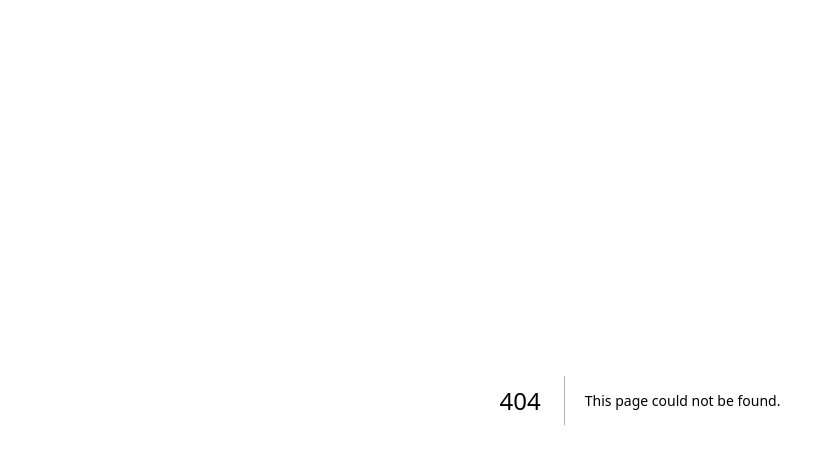
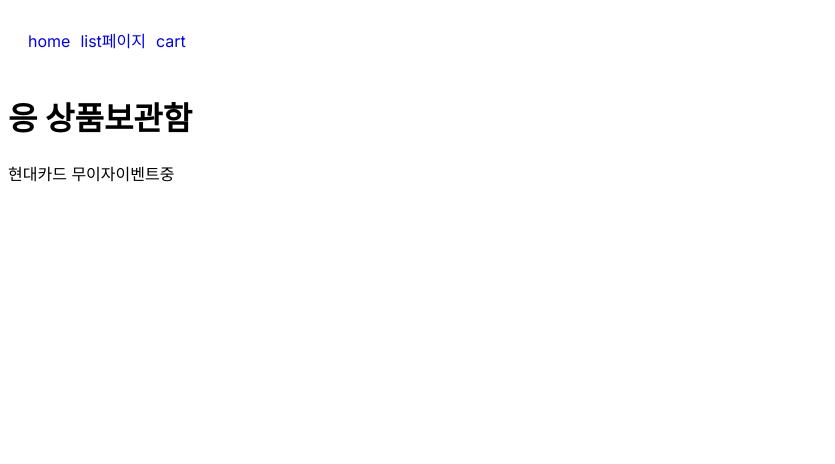
Before and after one commit to DongJae-Go-FE/next_js, a Next.js app: page /cart in a window 1280 px wide. Before the commit this address had no page. Shown: the top 464 px of the page, without its empty margins (0-835 px from the left). Built offline with nearby package versions, Linux system fonts and the light colour scheme.

Commit message:
Next.Js Routing

```diff
--- /dev/null
+++ b/app/cart/layout.tsx
@@ -0,0 +1,10 @@
+import { ReactNode } from "react";
+
+export default function Layout({ children }:{children:ReactNode}) {
+  return (
+    <div>
+      {children}
+      <p>현대카드 무이자이벤트중</p>
+    </div>
+  );
+}
--- /dev/null
+++ b/app/cart/page.tsx
@@ -0,0 +1,7 @@
+export default function Payment() {
+  return (
+    <div>
+      <h1>응 상품보관함</h1>
+    </div>
+  );
+};
--- a/app/globals.css
+++ b/app/globals.css
@@ -1,3 +1,12 @@
 .red {
   color: red;
 }
+
+.navbar {
+  background: white;
+  padding: 20px;
+}
+.navbar a {
+  margin-right: 10px;
+  text-decoration: none;
+}
--- a/app/layout.tsx
+++ b/app/layout.tsx
@@ -1,22 +1,40 @@
-import type { Metadata } from 'next'
-import { Inter } from 'next/font/google'
-import './globals.css'
+import type { Metadata } from "next";
+import Link from "next/link";
+import { Inter } from "next/font/google";
+import "./globals.css";
 
-const inter = Inter({ subsets: ['latin'] })
+const inter = Inter({ subsets: ["latin"] });
 
 export const metadata: Metadata = {
-  title: 'Create Next App',
-  description: 'Generated by create next app',
-}
+  title: "Create Next App",
+  description: "Generated by create next app",
+};
 
 export default function RootLayout({
   children,
 }: {
-  children: React.ReactNode
+  children: React.ReactNode;
 }) {
   return (
     <html lang="en">
-      <body className={inter.className}>{children}</body>
+      <body className={inter.className}>
+        <div className="navbar">
+          <Link href="/">home</Link>
+          <Link href="/list">list페이지</Link>
+          <Link href="/cart">cart</Link>
+        </div>
+        {children}
+        {/* 페이지 보여주는 곳 */}
+      </body>
     </html>
-  )
+  );
 }
+
+
+//여기에 코드를 짜면 왜 nav바가 고정이야?
+
+//page.tsx를 보여줄때
+//page.tsx 옆에 layout.tsx 가 있으면 그걸로 page.tsx를 감쌈
+//상위폴더에 layout.tsx가 있으면 그걸로 1번 싸맴
+// 그 상위폴더에 layout.tsx가 또 있으면 그걸고 또 싸맴
+//page 변경 없이 공통적으로 계속 보열줄 ui가 있으면 layout.tsx가 편할 듯?
```
Also changed, not shown: app/cart/payment/page.tsx (added, +7 -0 lines), app/list/def/page.tsx (added, +7 -0 lines), app/list/page.tsx (added, +10 -0 lines), app/page.tsx (+4 -3 lines).
